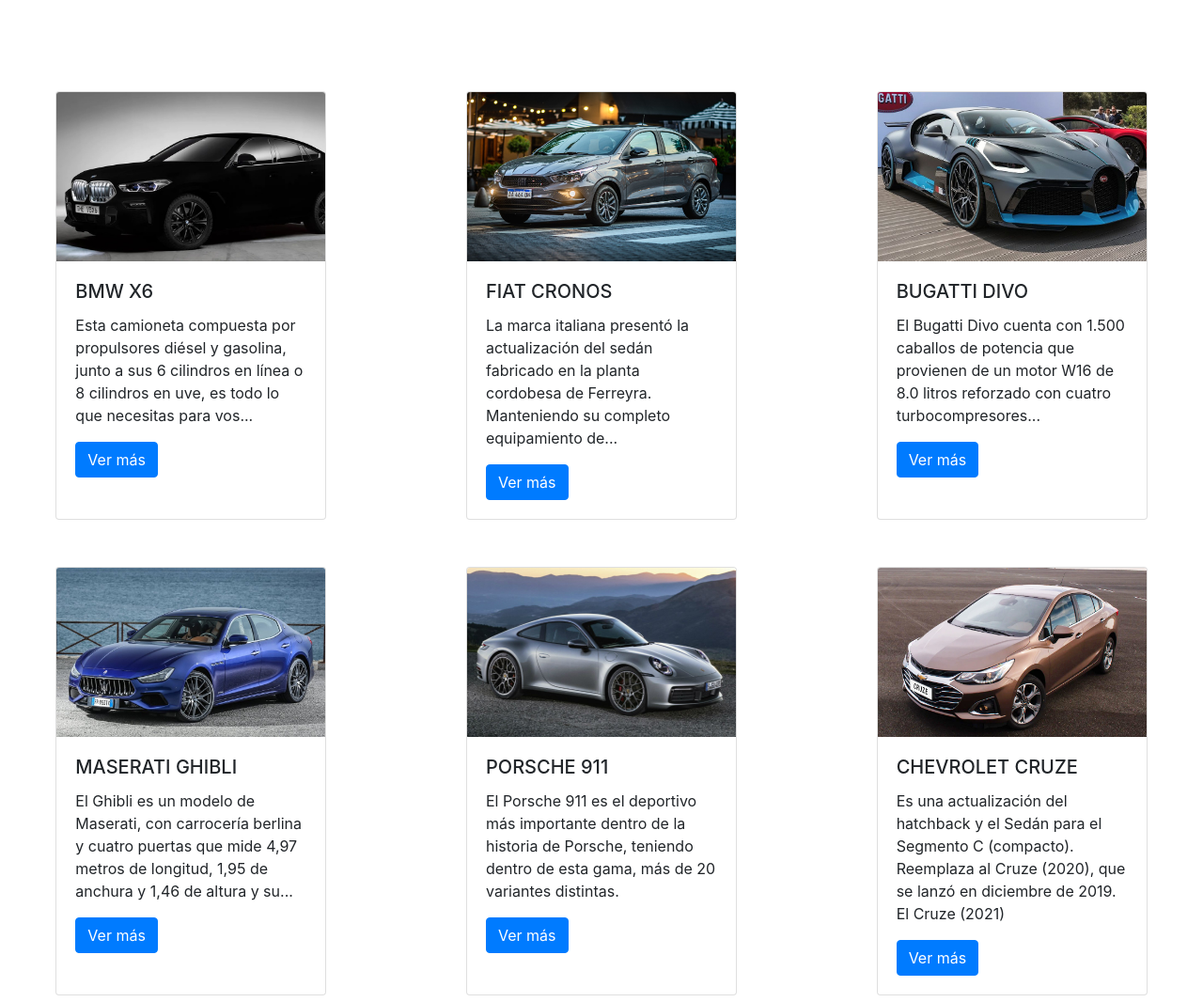
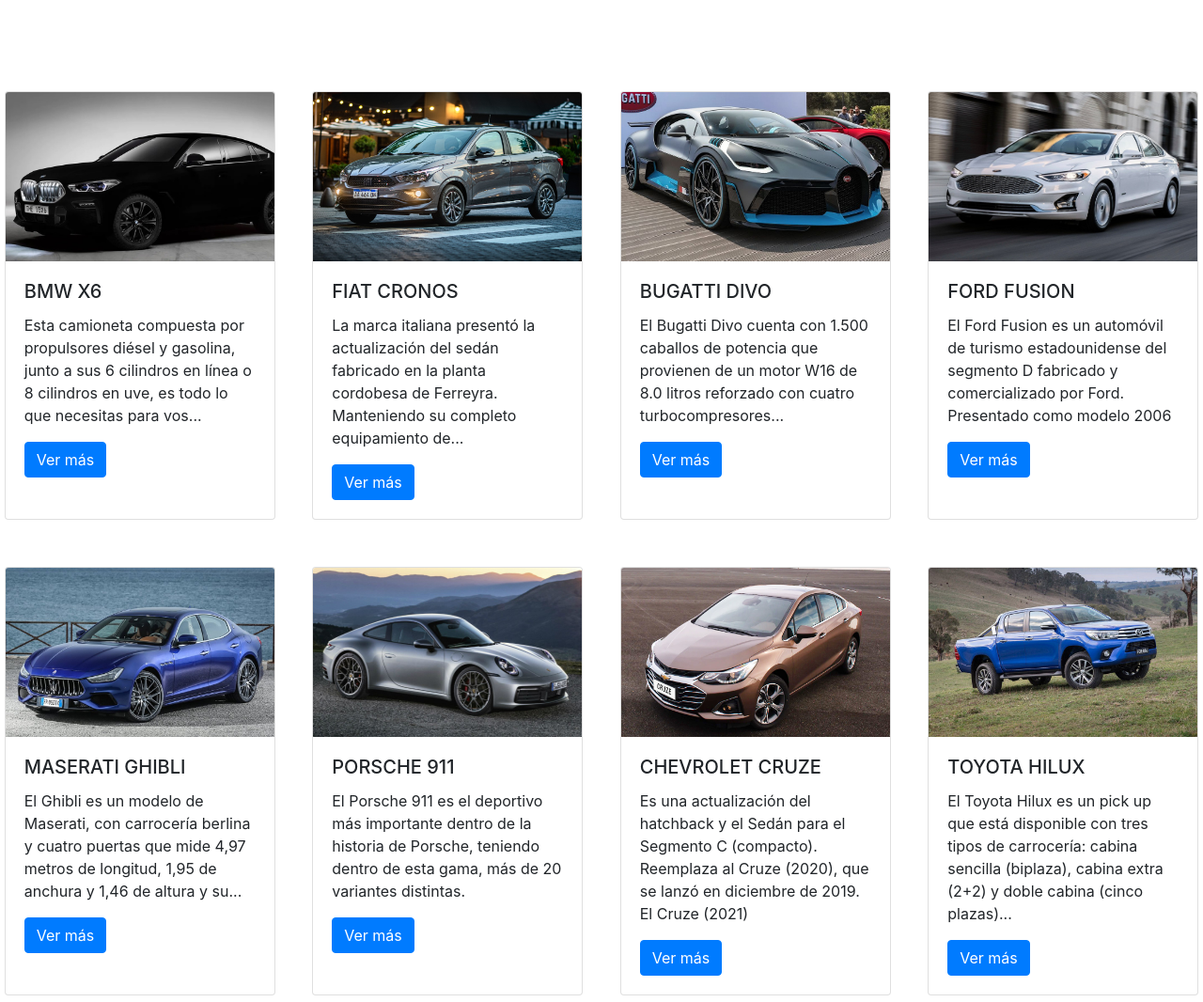
Before and after one commit to ErwinIglesias/Proyecto-coder, a website: page views/ofertas.html in a window 1280 px wide. Shown: the part 275-1341 px from the top of the page at 94% size. Drawn offline with nearby package versions, Linux system fonts and the light colour scheme.

Commit message:
Nuevas modificacionesd

```diff
--- a/scss/style.scss
+++ b/scss/style.scss
@@ -212,11 +212,14 @@
     border-radius: 10px;
 }
 
+.anchoNuestroVehiculo{
+
+}
+
 .nuestrosVehiculos{
     position: relative;
     display: flex;
-    left: 100px;
-    margin-top: 30px;
+    justify-content: center;
 }
 
 .titulodescVehiculo{
--- a/views/ofertas.html
+++ b/views/ofertas.html
@@ -55,7 +55,7 @@
     <div class="container-fluid marginAutos">
         <div class="row">
 
-            <div class="col-lg-4 col-xs-12 imagenes">
+            <div class="col-lg-3 col-xs-12 imagenes">
                 <div class="card" style="width: 18rem;">
                     <img src="../assets/img/bmwx6.jpg" class="card-img-top" alt="...">
                     <div class="card-body">
@@ -66,7 +66,7 @@
                 </div>
             </div>
 
-             <div class="col-lg-4 col-xs-12 imagenes">
+             <div class="col-lg-3 col-xs-12 imagenes">
                 <div class="card" style="width: 18rem;">
                     <img src="../assets/img/cronos.webp" class="card-img-top" alt="...">
                     <div class="card-body">
@@ -77,7 +77,7 @@
                 </div>
             </div>
 
-            <div class="col-lg-4 col-xs-12 imagenes">
+            <div class="col-lg-3 col-xs-12 imagenes">
                 <div class="card" style="width: 18rem;">
                     <img src="../assets/img/bugatti.jpg" class="card-img-top" alt="...">
                     <div class="card-body">
@@ -87,12 +87,23 @@
                     </div>
                 </div>
             </div>
+            <div class="col-lg-3 col-xs-12 imagenes">
+                <div class="card" style="width: 18rem;">
+                    <img src="../assets/img/fusion.jpg" class="card-img-top" alt="...">
+                    <div class="card-body">
+                    <h5 class="card-title">FORD FUSION</h5>
+                    <p class="card-text">El Ford Fusion es un automóvil de turismo estadounidense del segmento D fabricado y comercializado por Ford. Presentado como modelo 2006</p>
+                    <a href="#" class="btn btn-primary">Ver más</a>
+                    </div>
+                </div>
+            </div>
+
         </div>
     </div>
 
     <div class="container-fluid marginVehiculos">
         <div class="row">
-                <div class="col-lg-4 col-xs-12 imagenes">
+                <div class="col-lg-3 col-xs-12 imagenes">
                     <div class="card" style="width: 18rem;">
                         <img src="../assets/img/maserati-ghibli.jpg" class="card-img-top" alt="...">
                         <div class="card-body">
@@ -103,7 +114,7 @@
                     </div>
                 </div>
 
-                <div class="col-lg-4 col-xs-12 imagenes">
+                <div class="col-lg-3 col-xs-12 imagenes">
                     <div class="card" style="width: 18rem;">
                         <img src="../assets/img/porsche911.jpg" class="card-img-top" alt="...">
                         <div class="card-body">
@@ -114,12 +125,22 @@
                     </div>
                 </div>
 
-                <div class="col-lg-4 col-xs-12 imagenes">
+                <div class="col-lg-3 col-xs-12 imagenes">
                     <div class="card" style="width: 18rem;">
                         <img src="../assets/img/cruze.jpg" class="card-img-top" alt="...">
                         <div class="card-body">
                         <h5 class="card-title">CHEVROLET CRUZE</h5>
                         <p class="card-text">Es una actualización del hatchback y el Sedán para el Segmento C (compacto). Reemplaza al Cruze (2020), que se lanzó en diciembre de 2019. El Cruze (2021)</p>
+                        <a href="#" class="btn btn-primary">Ver más</a>
+                        </div>
+                    </div>
+                </div>
+                <div class="col-lg-3 col-xs-12 imagenes">
+                    <div class="card" style="width: 18rem;">
+                        <img src="../assets/img/hilux.jpg" class="card-img-top" alt="...">
+                        <div class="card-body">
+                        <h5 class="card-title">TOYOTA HILUX</h5>
+                        <p class="card-text">El Toyota Hilux es un pick up que está disponible con tres tipos de carrocería: cabina sencilla (biplaza), cabina extra (2+2) y doble cabina (cinco plazas)...</p>
                         <a href="#" class="btn btn-primary">Ver más</a>
                         </div>
                     </div>
```
Also changed, not shown: assets/img/fusion.jpg (added), assets/img/hilux.jpg (added), css/style.css.
